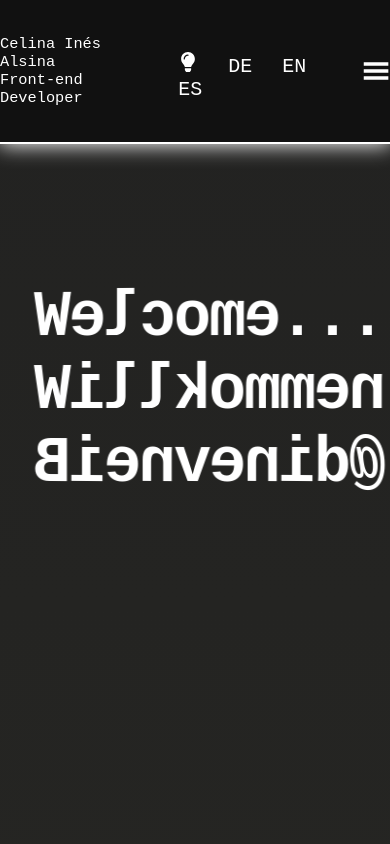
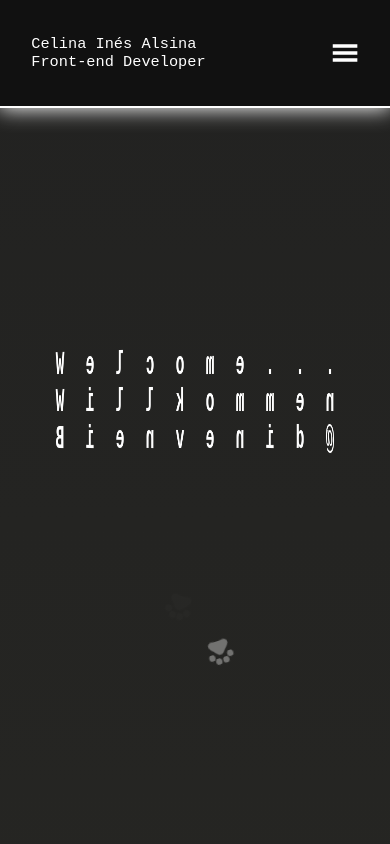
Before and after one commit to Celinesco/celinesco-page, a React (Create React App) app: page / in a window 390 px wide. Shown: the top 844 px of the page. Built offline with nearby package versions, Linux system fonts and the light colour scheme.

Commit message:
Agrego botones de idioma al menu hamburguesa

```diff
--- a/src/components/AnimacionPortada.scss
+++ b/src/components/AnimacionPortada.scss
@@ -1,24 +1,23 @@
 .contenedor_rectangulos {
     display: flex;
+    justify-content: center;
+    margin: 0 10px;
     margin-bottom: 300px;
-  }
-
     .carta-box {
       width: 100px;
       position: relative;
       perspective: 3000px;
     }
-
     .carta {
       transform-style: preserve-3d;
       transition: all 0.5s linear;
       animation: rotacion 5s cubic-bezier(0.47, 0, 0.745, 0.715) 0s infinite alternate;
     }
-
   .cara {
     display: flex;
     flex-direction: column;
     align-items: center;
+    width: 6px;
     justify-content: center;
     transform: rotateY(0deg);
     p {
@@ -27,6 +26,21 @@
         color: rgb(255, 255, 255);
     }
   }
+  @media (max-width: 767.98px) {
+    margin-bottom: 20px;
+    .carta-box {
+      width: 30px;
+    }
+  }
+  @media (max-width: 575.98px) {
+    .carta-box, .cara {
+      display: flex;
+      justify-content: center;
+      font-size: calc(0.6rem - 1vw);
+    }
+  }
+}
+
 
   .light-theme {
     .cara {
@@ -36,12 +50,13 @@
     }
   }
 
+
 @keyframes rotacion {
     from {
         transform: rotateY(0deg);
     }
     to {
-        transform: rotateY(300deg);
+        transform: rotateY(200deg);
     }
 }
 
--- a/src/components/MainSection.scss
+++ b/src/components/MainSection.scss
@@ -13,12 +13,12 @@
     .section__main {
         display: flex;
         width: 100%;
+        flex-direction: column;
+        justify-content: center;
         align-items: center;
-        flex-direction: column;
         position: relative;
         padding-top: 200px;
     }
-
     .container__steps {
         width: 100%;
         margin-bottom: 40px;
@@ -35,7 +35,6 @@
     opacity: 0;
     animation-name: desvanecer;
     animation-duration: 4s;
-
     animation-iteration-count: infinite;
     animation-timing-function:cubic-bezier(0.175, 0.885, 0.32, 1.275);
 }
@@ -81,9 +80,6 @@
 
 
 
-
-
-
 @keyframes desvanecer {
     from {
         opacity: 1;
--- a/src/components/NavBar/NavBar.js
+++ b/src/components/NavBar/NavBar.js
@@ -41,7 +41,7 @@ const NavBar = () => {
                     <Link to="/projects"><li>Projects</li></Link>
                     <li>About</li>
                 </ul>
-                <div className='container__preferences-user'>
+                <div className='container__user-preferences'>
                     <button onClick={handleClickTheme}><FaLightbulb /></button>
                     <button onClick={handleClickLanguage} aria-label='Deutsch' lang='de' value='de'>DE</button>
                     <button onClick={handleClickLanguage} aria-label='English' lang='en' value='en' >EN</button>
@@ -53,9 +53,13 @@ const NavBar = () => {
                 <GiHamburgerMenu />
             </button>
             <div className={`container__nav-menu ${hamburguerMenu && 'desplazar-menu'}`}>
-
                 <button className="close-nav-menu" onClick={handleClickCloseMenu}><ImCross /></button>
-                <ul>
+                <ul className='list__navbar-menu'>
+                    <div className='container__user-preferences'>
+                        <button onClick={handleClickLanguage} aria-label='Deutsch' lang='de' value='de'>DE</button>
+                        <button onClick={handleClickLanguage} aria-label='English' lang='en' value='en' >EN</button>
+                        <button onClick={handleClickLanguage} aria-label='Español' lang='es' value='es'>ES</button>
+                    </div>
                     <Link to="/" onClick={handleClickCloseMenu}><li>Home</li></Link>
                     <Link to="/projects" onClick={handleClickCloseMenu}><li>Projects</li></Link>
                     <li>About</li>
--- a/src/components/NavBar/NavBar.scss
+++ b/src/components/NavBar/NavBar.scss
@@ -18,18 +18,18 @@
     display: flex;
     flex-direction: column;
     align-items: center;
+}
+
+.container__user-preferences {
+    margin-top: 10px;
+    button {
+        margin: 0 15px
+    }
     button {
         color: $main-color-dark-mode;
         background-color: transparent;
         font-size: 20px;
         margin-top: 10px;
-    }
-}
-
-.container__preferences-user {
-    margin-top: 10px;
-    button {
-        margin: 0 15px
     }
 }
 
@@ -83,8 +83,17 @@
         border: none;
         color: $main-color-dark-mode;
         font-size: 25px;
+    }
+    .list__navbar-menu {
+        .container__user-preferences {
+            display: flex;
+            button {
+                font-weight: bold;
+                margin: 0 15px 20px 15px;
+            }
+        }
+    }
 
-    }
 }
 
 .desplazar-menu {
--- a/src/components/Projects/ProjectsContainer.scss
+++ b/src/components/Projects/ProjectsContainer.scss
@@ -11,6 +11,9 @@
     align-items: center;
     min-height: 100vh;
     padding: 300px 0;
+    @media (max-width: 575.98px) {
+        padding: 100px 0;
+    }
 }
 
 .container__cards-projects {
--- a/src/components/SkillsContainer/SkillsContainer.js
+++ b/src/components/SkillsContainer/SkillsContainer.js
@@ -1,11 +1,16 @@
 import './SkillsContainer.scss';
+import { htmlTitles } from '../datos_proyectos';
+import { useContext } from "react";
+import Context from "../../Context/Context";
+
 
 const TechnologiesContainer = () => {
 
+    const context = useContext(Context)
 
     return (
         <section className='section_technologys'>
-               <h2 className="title__section" data-aos="flip-down" data-aos-duration="1000">Skills</h2>
+               <h2 className="title__section" data-aos="flip-down" data-aos-duration="1000">{htmlTitles[context.language].title_skills}</h2>
             <div className='container__cards-technologies'>
                 <article data-aos="flip-right" data-aos-duration="1000" className='card__skill'>
                     <div className='container__svg-skill'>
--- a/src/components/SkillsContainer/SkillsContainer.scss
+++ b/src/components/SkillsContainer/SkillsContainer.scss
@@ -7,6 +7,9 @@
     justify-content:flex-start;
     align-items: center;
     flex-direction: column;
+    @media (max-width: 767.98px) {
+        padding-top: 90px;
+    }
 }
 
 .card__skill {
--- a/src/styles/_breakpoints.scss
+++ b/src/styles/_breakpoints.scss
@@ -90,11 +90,6 @@
         margin-top: 30px;
     }
 
-    .carta-box, .cara {
-        width: 70px;
-        height: 400px;
-    }
-
     .section__details {
         flex-direction: column;
     }
@@ -147,7 +142,6 @@
         }
     }
     .info__projects {
-
         p {
             font-size: calc(1.6rem - 1vw);
         }
@@ -165,16 +159,10 @@
             font-size: calc(1.2rem - 1vw);
         }
     }
-
     .section__main {
         margin-top: 80px;
-        padding: 150px 0;
+        padding: 60px 0;
         min-height: 100vh;
-    }
-
-    .carta-box, .cara {
-        width: 45px;
-        height: 350px;
     }
     .container__cards-technologies  {
         width: 350px;
@@ -229,14 +217,11 @@
         margin-top: 50px;
     }
 
-    .contenedor_rectangulos {
-        max-width: 320px;
+    .container__user-preferences {
+       display: none;
     }
-    .carta-box, .cara {
-        max-width: 35px;
-        height: 280px;
-        font-size: calc(1rem - 1vw);
-    }
+
+
 
     .card__skill {
         width: calc(100% / 2 - 5em);
```
Lines whose indentation alone changed are shown as unchanged.
